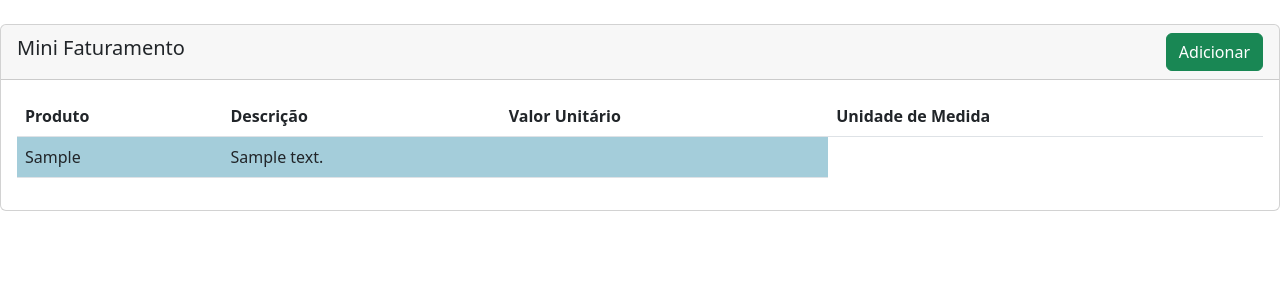
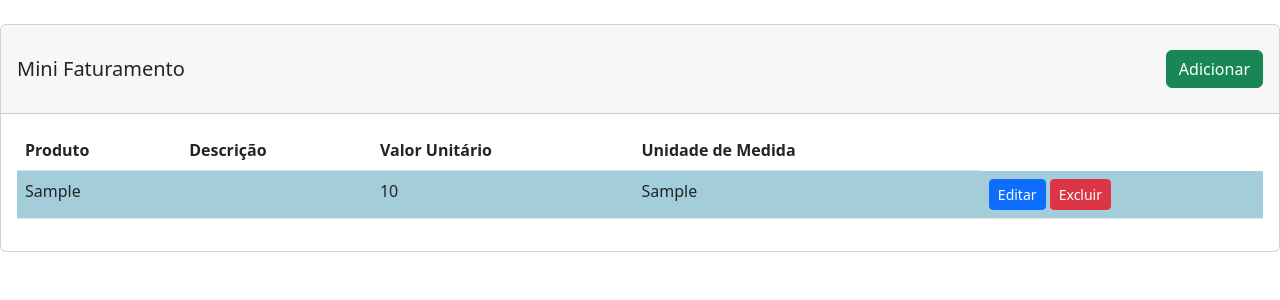
Before and after one commit to TiagoAugustoSilva/projeto-php, a PHP site: page / in a window 1280 px wide. Shown: the top 300 px of the page. Run offline with PHP 8.4, Linux system fonts and the light colour scheme; tables that the repository leaves empty or names only in its code hold one stand-in row (values such as "Sample post"); data that the repository does not hold is empty.

Commit message:
Update index.php

```diff
--- a/index.php
+++ b/index.php
@@ -2,9 +2,11 @@
 
 require_once("conexao.php");
 
-$results = $conn->query("select * from cadastrar_produtos")->fetchAll();
+$results = $conn->query("select * from cadastrar_produto")->fetchAll();
 
-include_once("layout/_header.php");
+$arrayDescricao = [1 => 'Eletrônicos', 2 => 'Informática', 3 => 'Domésticos', 4 => 'Celulares', 5 => 'Acessórios'];
+
+include_once("./layout/_header.php");
 
 ?>
 
@@ -12,7 +14,7 @@ include_once("layout/_header.php");
 
 require_once("conexao.php");
 
-include_once("layout/_header.php");
+include_once("./layout/_header.php");
 
 ?>
 
@@ -20,8 +22,9 @@ include_once("layout/_header.php");
 
 <div class="card mt-4">
     <!--justify-content-between joga o botão la no fim Chick D+-->
-    <div class="card-header d-flex justify-content-between align-items-center">
-        <h5>Mini Faturamento</h5>
+    <div class="card-header d-flex justify-content-between align-items-center custom-card-header">
+        <!-- o text-center my-4 mx-auto é o mesmo que display flex, justify-content-center align-items-center-->
+        <h5 class="text-center my-4 h5-striped custom-h5">Mini Faturamento</h5>
         <!--ao utilizar btn-success ele dará a  cor verde ao botão pelo boostrap-->
         <a class="btn btn-success" href="cadastro.php">Adicionar</a>
     </div>
@@ -38,16 +41,19 @@ include_once("layout/_header.php");
                 </tr>
             </thead>
             <tbody>
-                <?php foreach($results as $item): ?>
+                <?php foreach ($results as $item) : ?>
                     <tr>
-                          <td><?= $item['produto']?></td>
-                          <td><?= $item['descricao']?></td>
-                          <td>
-
-                          </td>
+                        <td><?= $item['produto'] ?></td>
+                        <td><?= $arrayDescricao[$item['descricao']] ?></td>
+                        <td><?= $item['valor_unitario'] ?></td>
+                        <td><?= $item['unidade_medida'] ?></td>
+                        <!--área abaixo onde colocamos os nosso btn(Buttons) lembrando que btn-primary botão azul e btn-danger-botão vermelho-->
+                        <td><a class="btn btn-sm btn-primary" href="cadastro.php?id=<?= $item['id']?>">Editar</a>
+                        <button class="btn btn-sm btn-danger">Excluir</button>
+                        </td>
 
                     </tr>
-                    <?php endforeach; ?>
+                <?php endforeach; ?>
             </tbody>
         </table>
 
@@ -55,11 +61,11 @@ include_once("layout/_header.php");
 </div>
 
 <?php
-include_once("layout/_footer.php");
+include_once("./layout/_footer.php");
 ?>
 
 
 
 
 <?php
-include_once("layout/_footer.php"); ?>
+include_once("./layout/_footer.php"); ?>
```
